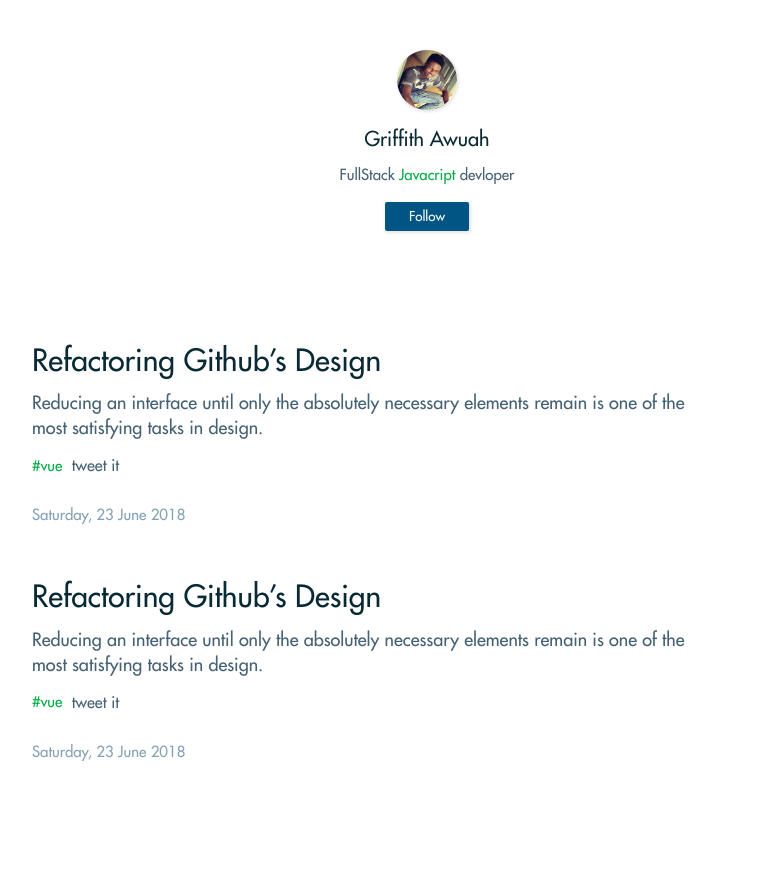
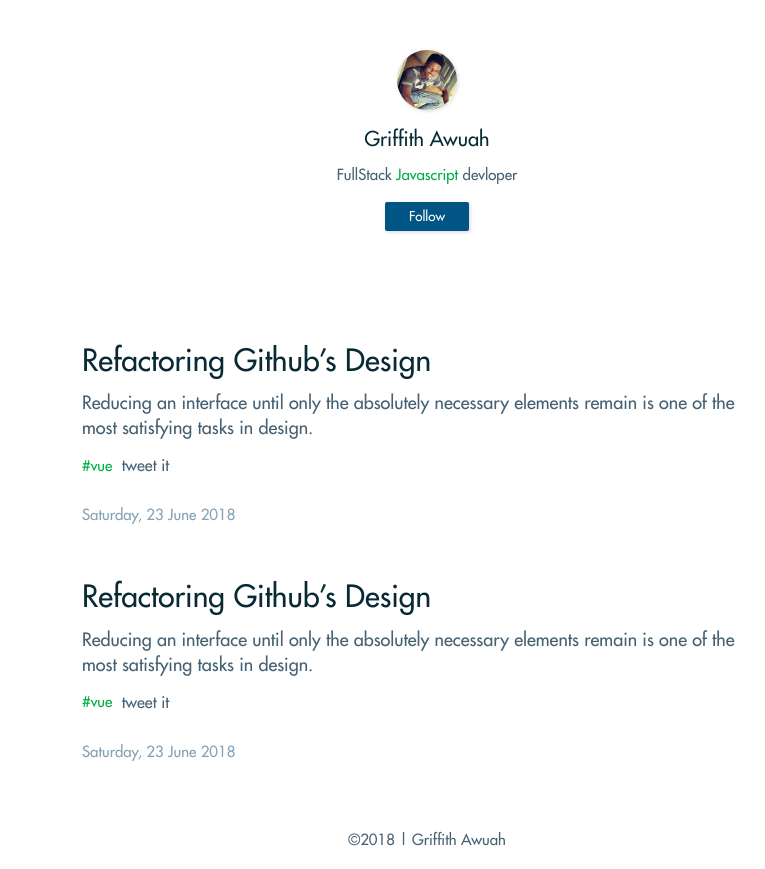
Before and after one commit to gwuah/Stark-blog, a Vue app: page / in a window 1280 px wide. Shown: the whole page, without its empty margins (213-978 px from the left). Before the commit the page ends 812 px from the top, so only its background shows below. Built offline with nearby package versions, Linux system fonts and the light colour scheme.

Commit message:
added footer

```diff
--- a/src/assets/styles/main.scss
+++ b/src/assets/styles/main.scss
@@ -60,7 +60,7 @@
 
 .content {
   margin-top: em(20);
-  width: em(790);
+  width: em(690);
 
   & > div {
     margin: em(50) 0;
@@ -103,3 +103,8 @@
     }
   }
 }
+
+.footer {
+  margin: em(20) 0;
+  font-size: em(15);
+}
--- /dev/null
+++ b/src/components/Footer.vue
@@ -0,0 +1,15 @@
+<template>
+    <div class="container">
+        <div class="footer">
+            <div class="copyright">
+                ©{{ new Date().getFullYear() }} | Griffith Awuah
+            </div>
+        </div>
+    </div>
+</template>
+
+<script>
+    export default {
+        name: 'Footer'
+    }
+</script>
--- a/src/components/Header.vue
+++ b/src/components/Header.vue
@@ -5,7 +5,7 @@
               <img src="../assets/images/img.jpg" alt="" srcset="">
             </div>
             <div class="name">Griffith Awuah</div>
-            <div class="about">FullStack <span> Javacript </span> devloper</div>
+            <div class="about">FullStack <span> Javascript </span> devloper</div>
             <button> Follow </button>
           </div>
     </div>
--- a/src/views/Home.vue
+++ b/src/views/Home.vue
@@ -2,6 +2,7 @@
   <div class="home">
       <Header/>
       <Body/>
+      <Footer/>
   </div>
 </template>
 
@@ -9,12 +10,15 @@
 // @ is an alias to /src
 import Header from "@/components/Header.vue";
 import Body from "@/components/Body.vue";
+import Footer from "@/components/Footer.vue";
+
 
 export default {
   name: "home",
   components: {
     Header,
-    Body
+    Body,
+    Footer
   }
 };
 </script>
```
